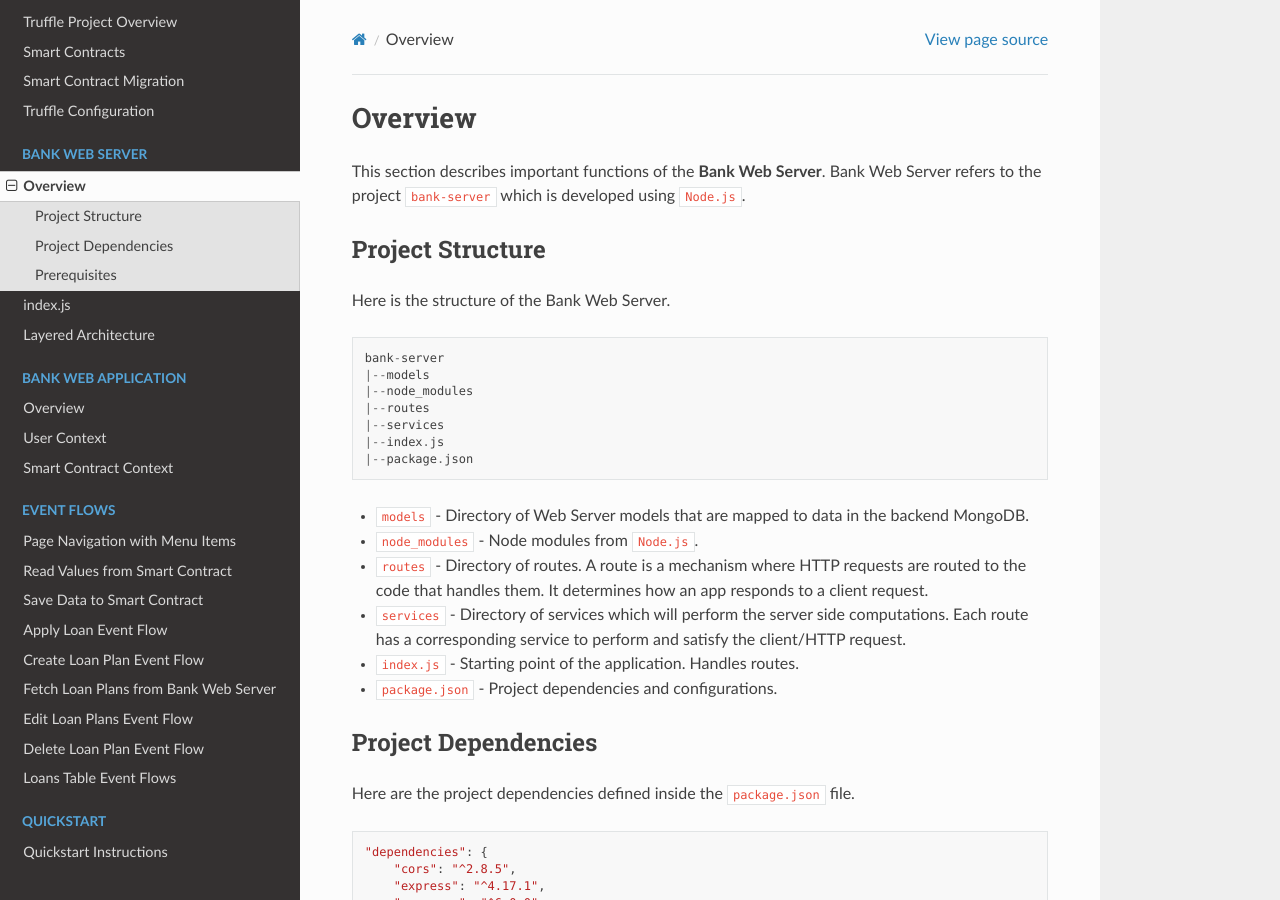
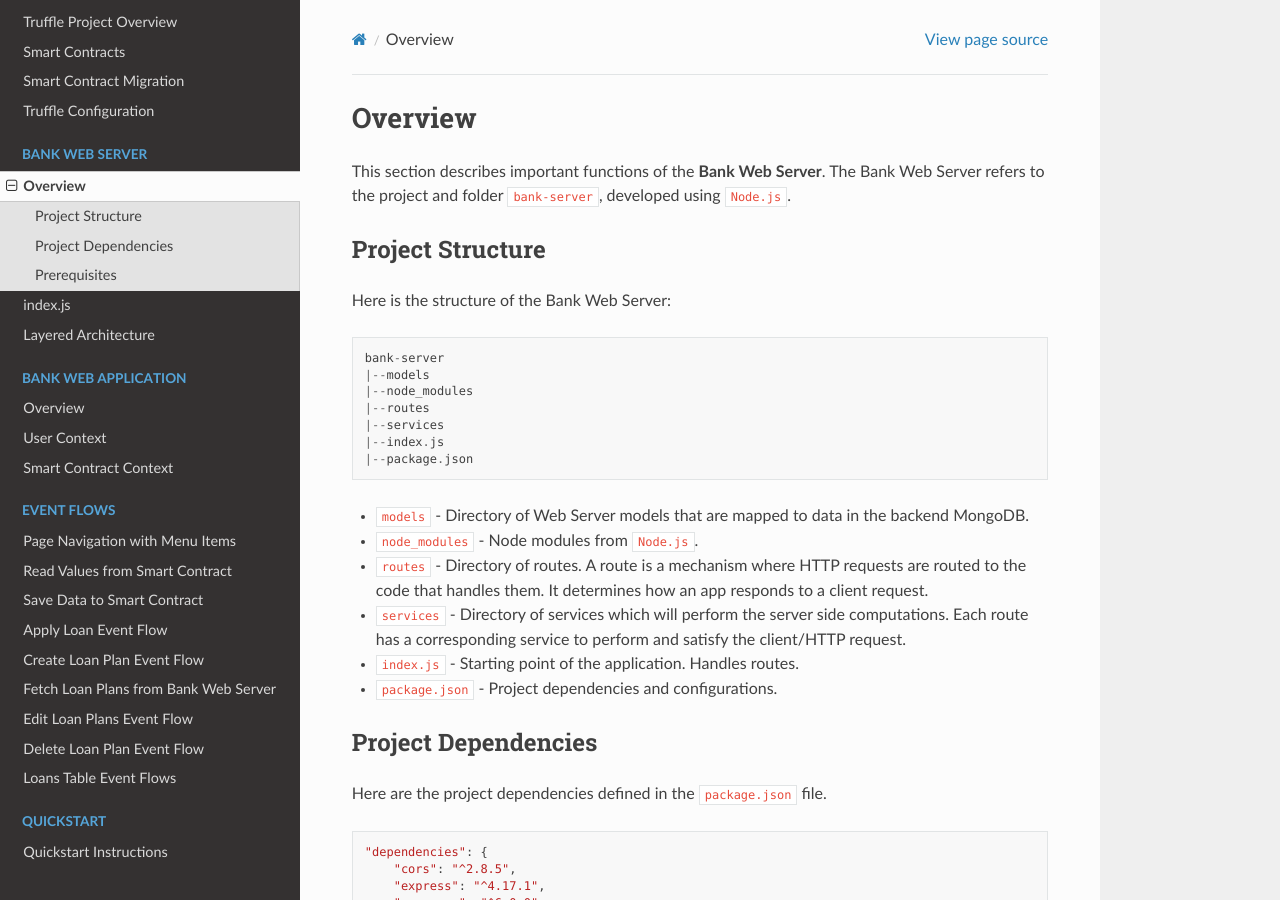
Before and after one commit to NivedithaKarthikeyan/LandregistryApp, a Sphinx documentation site: the page built from docs/source/bankServer/introduction.rst, in a window 1280 px wide and 900 px high. Built offline with Sphinx 7.4.7 and the Read the Docs theme 2.0.0, drawn with Linux system fonts in a browser that asks for light colours.

Commit message:
Update docs/source/bankServer/introduction.rst

```diff
--- a/docs/source/bankServer/introduction.rst
+++ b/docs/source/bankServer/introduction.rst
@@ -2,12 +2,12 @@ Overview
 =======================
 
 This section describes important functions of the **Bank Web Server**.
-Bank Web Server refers to the project ``bank-server`` which is developed using ``Node.js``.
+The Bank Web Server refers to the project and folder ``bank-server``, developed using ``Node.js``.
 
 Project Structure
 -----------------
 
-Here is the structure of the Bank Web Server. ::
+Here is the structure of the Bank Web Server: ::
 
     bank-server
     |--models
@@ -27,7 +27,7 @@ Here is the structure of the Bank Web Server. ::
 Project Dependencies
 --------------------
 
-Here are the project dependencies defined inside the ``package.json`` file. ::
+Here are the project dependencies defined in the ``package.json`` file. ::
 
     "dependencies": {
         "cors": "^2.8.5",
```
